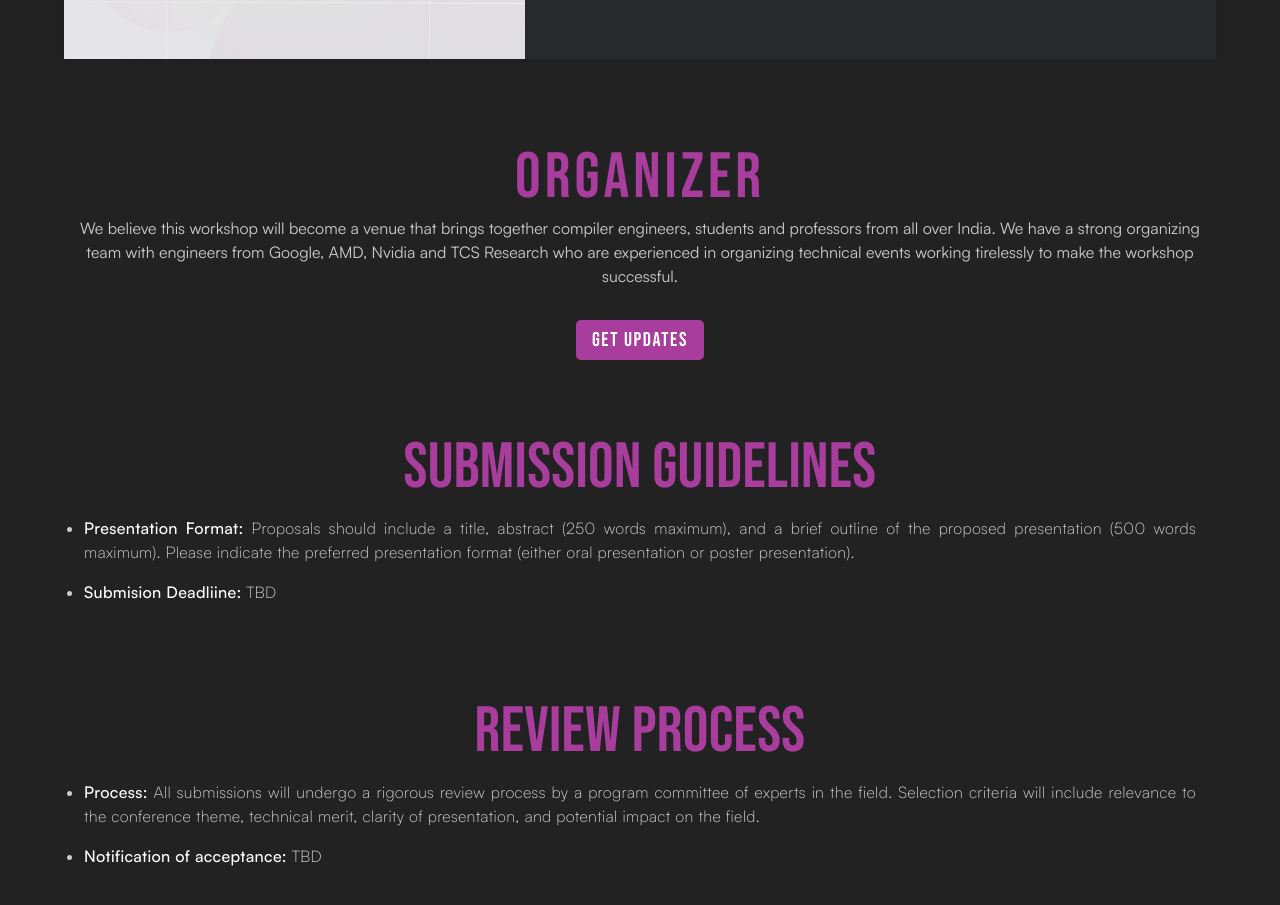
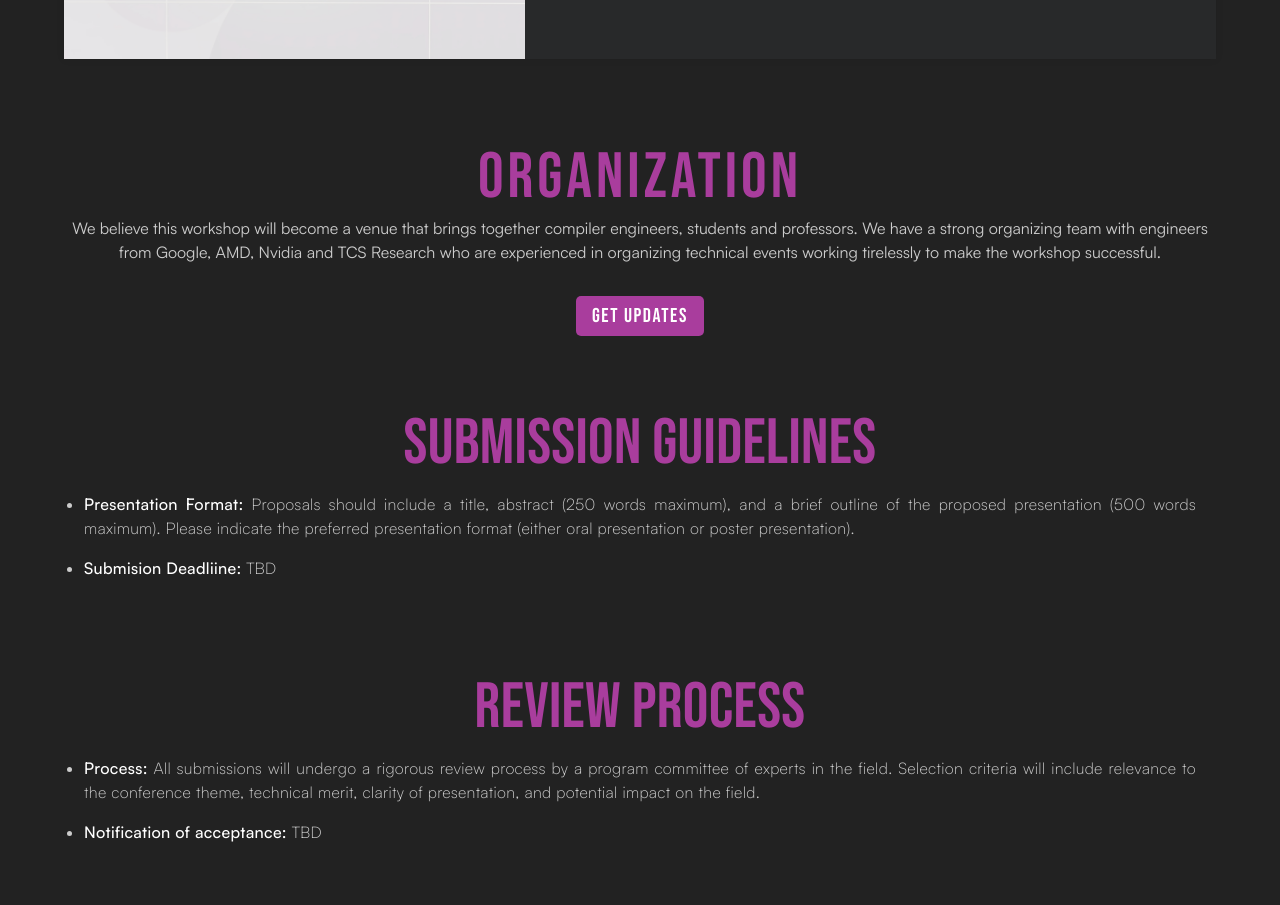
Before and after one commit to compilertech/compilertech-fe, a React (Vite) app: page / in a window 1280 px wide. Shown: the part 2920-3825 px from the top of the page. Built offline with nearby package versions, Linux system fonts and the light colour scheme.

Commit message:
Update Organizer.tsx

```diff
--- a/src/components/Organizer.tsx
+++ b/src/components/Organizer.tsx
@@ -16,10 +16,10 @@ const Organizer: React.FC = () => {
         <Image src="./organizer.webp" alt="organizer" />
       </ImageWrapper>
       <TextWrapper>
-        <Title>ORGANIZER</Title>
+        <Title>ORGANIZATION</Title>
         <Description>
           We believe this workshop will become a venue that brings together
-          compiler engineers, students and professors from all over India. We
+          compiler engineers, students and professors. We
           have a strong organizing team with engineers from Google, AMD, Nvidia
           and TCS Research who are experienced in organizing technical events
           working tirelessly to make the workshop successful.
```
